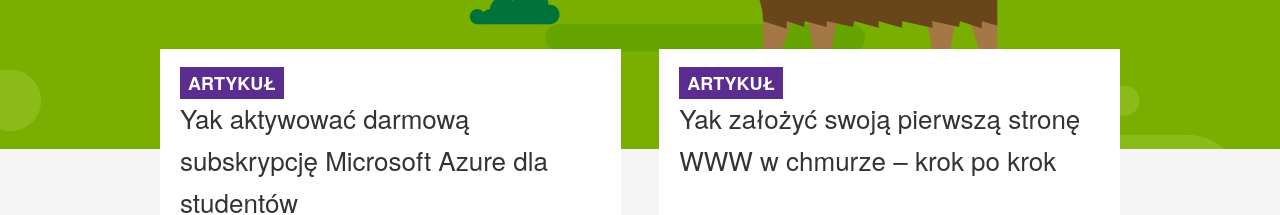
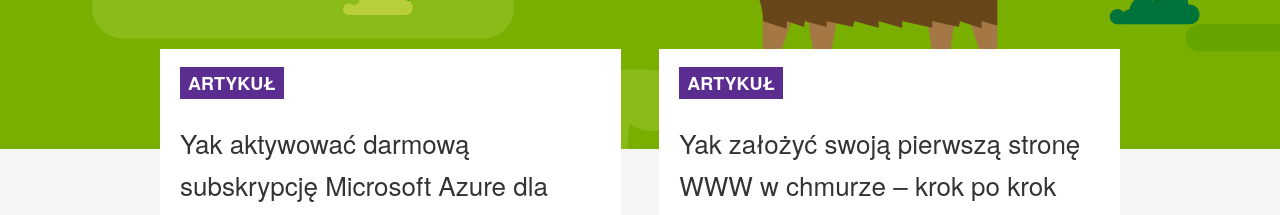
Before and after one commit to MarekJCK/wunderman, a website: page index.html in a window 1280 px wide. Shown: the part 586-801 px from the top of the page. Drawn offline with Linux system fonts and the light colour scheme.

Commit message:
last updates

```diff
--- a/src/partials/_sections.scss
+++ b/src/partials/_sections.scss
@@ -1,5 +1,5 @@
 .section-banner {
-  background: url(../../img/banner.png) no-repeat 100% 0%;
+  background: url(../../img/banner.png);
   height: 560px;
 
   .titles {
@@ -42,7 +42,8 @@
     p {
       height: 120px;
       font-size: 26px;
-      overflow-y: scroll;
+      overflow-y: hidden;
+      margin-top: 2.5rem;
     }
     img {
       width: 100%;
```
Also changed, not shown: style/application.css.
